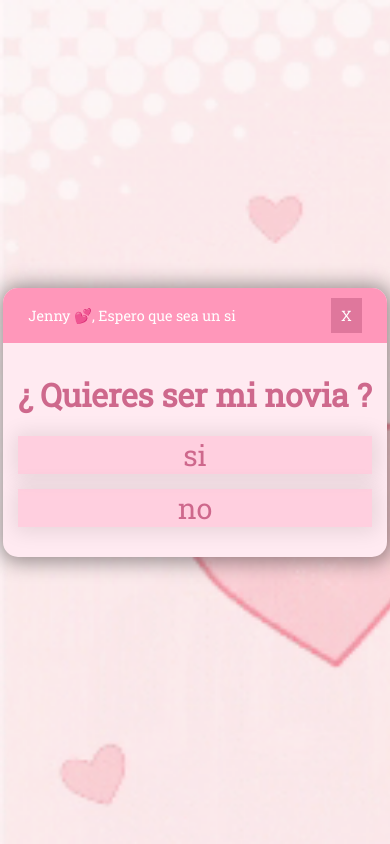
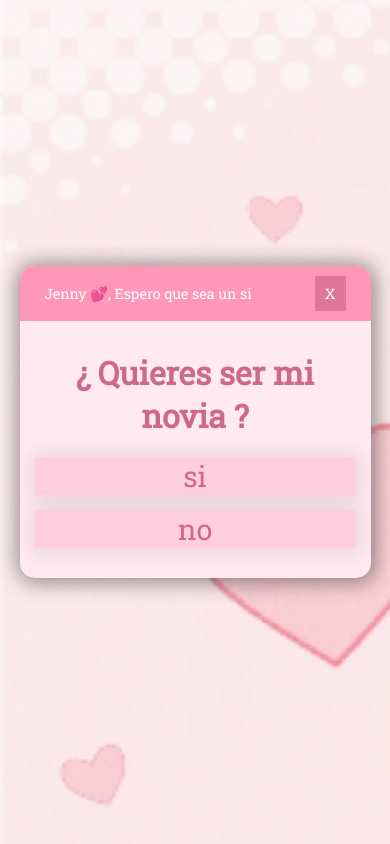
Before and after one commit to creadordeloscielos/love, a plain HTML site: page index.html in a window 390 px wide. Drawn offline with Linux system fonts and the light colour scheme.

Commit message:
Add files via upload

```diff
--- a/css.css
+++ b/css.css
@@ -107,4 +107,9 @@ font-size: 1.8rem;
 .title-barra{
     font-size: .9rem;
 }
+
+.msj {
+    max-width: 90%;
 }
+
+}
```
